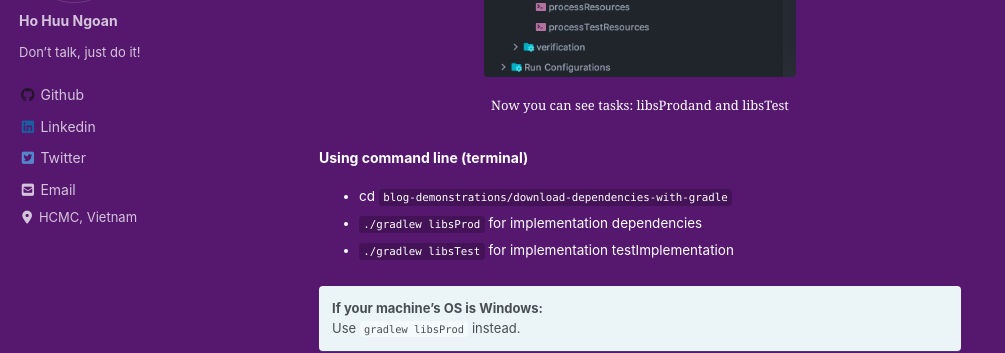
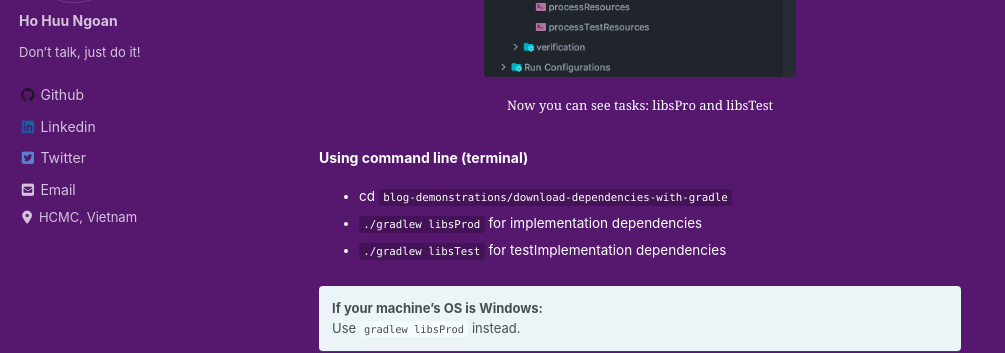
Before and after one commit to ngoanh2n/blog, a Jekyll site: the page built from _posts/2020-02-18-download-all-dependencies-to-local-with-gradle.md, in a window 1280 px wide and 900 px high, scrolled down 3154 px. Shown: the part 164-517 px from the top of the window, without its empty margins (0-1005 px from the left). Built offline with Jekyll 4.4.1, drawn with Linux system fonts in a browser that asks for light colours; cached includes are drawn as plain includes; nearby versions of some CDN libraries; comment, search, counter and statistics services are not loaded; a style sheet for code colours, icons or effects is not loaded.

Commit message:
[POST] Fix spelling

```diff
--- a/_posts/2020-02-18-download-all-dependencies-to-local-with-gradle.md
+++ b/_posts/2020-02-18-download-all-dependencies-to-local-with-gradle.md
@@ -126,13 +126,13 @@ task libsTest(type: Sync) {
 
 <figure class='half_center'>
 	<a href="{{ site.baseurl }}/images/20200218/intelli-gradle-window-tasks-other.png"><img src="{{ site.baseurl }}/images/20200218/intelli-gradle-window-tasks-other.png"></a>
-	<figcaption>Now you can see tasks: libsProdand and libsTest</figcaption>
+	<figcaption>Now you can see tasks: libsPro and libsTest</figcaption>
 </figure>
 
 ### Using command line (terminal)
 - cd `blog-demonstrations/download-dependencies-with-gradle`
 - `./gradlew libsProd` for implementation dependencies
-- `./gradlew libsTest` for implementation testImplementation
+- `./gradlew libsTest` for testImplementation dependencies
 
 **If your machine's OS is Windows:**<br/>
 Use `gradlew libsProd` instead.
```
